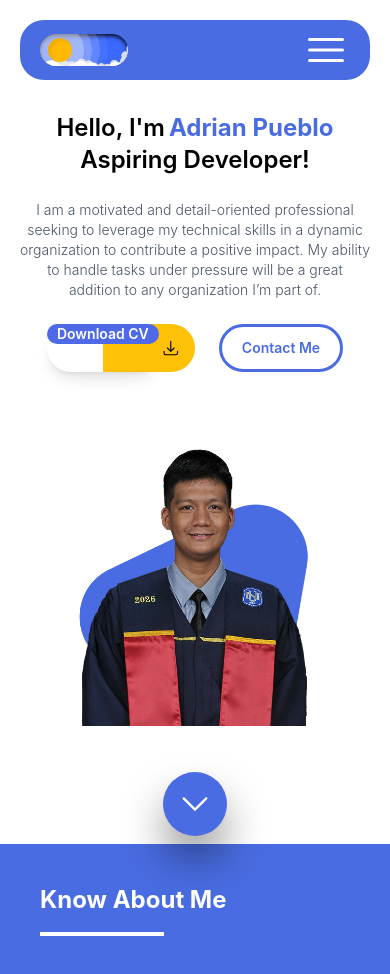
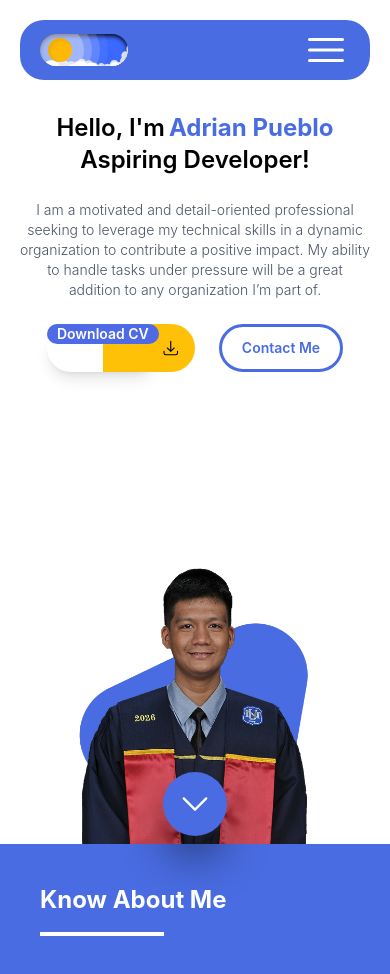
Before and after one commit to CyberCoderA/Personal-Website, a React (Vite) app in the folder frontend/: page / in a window 390 px wide. Shown: the top 974 px of the page. Built offline with nearby package versions, Linux system fonts and the light colour scheme.

Commit message:
`Update Home.jsx: changed justify-center to items-end in portrait div`

```diff
--- a/frontend/src/pages/Home.jsx
+++ b/frontend/src/pages/Home.jsx
@@ -56,7 +56,7 @@
                     </div>
 
                     {/* Portrait */}
-                    <div className="h-full w-full flex justify-center md:justify-start md:items-end">
+                    <div className="h-full w-full flex justify-center md:justify-start items-end">
                         <img src={Portrait} alt="portrait" className="h-[70%] md:h-[60%] lg:h-[62%]" />
                     </div>
                 </div>
```
